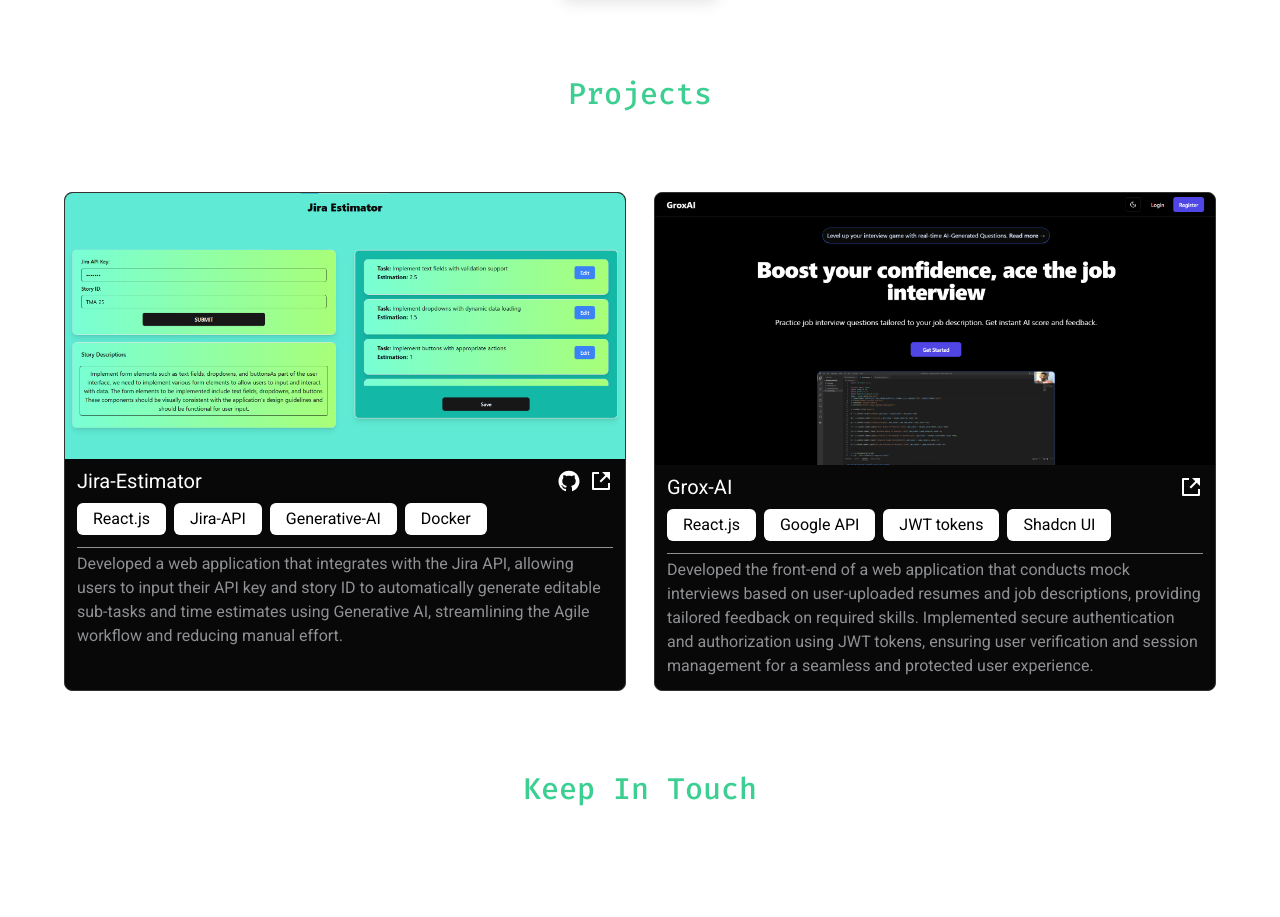
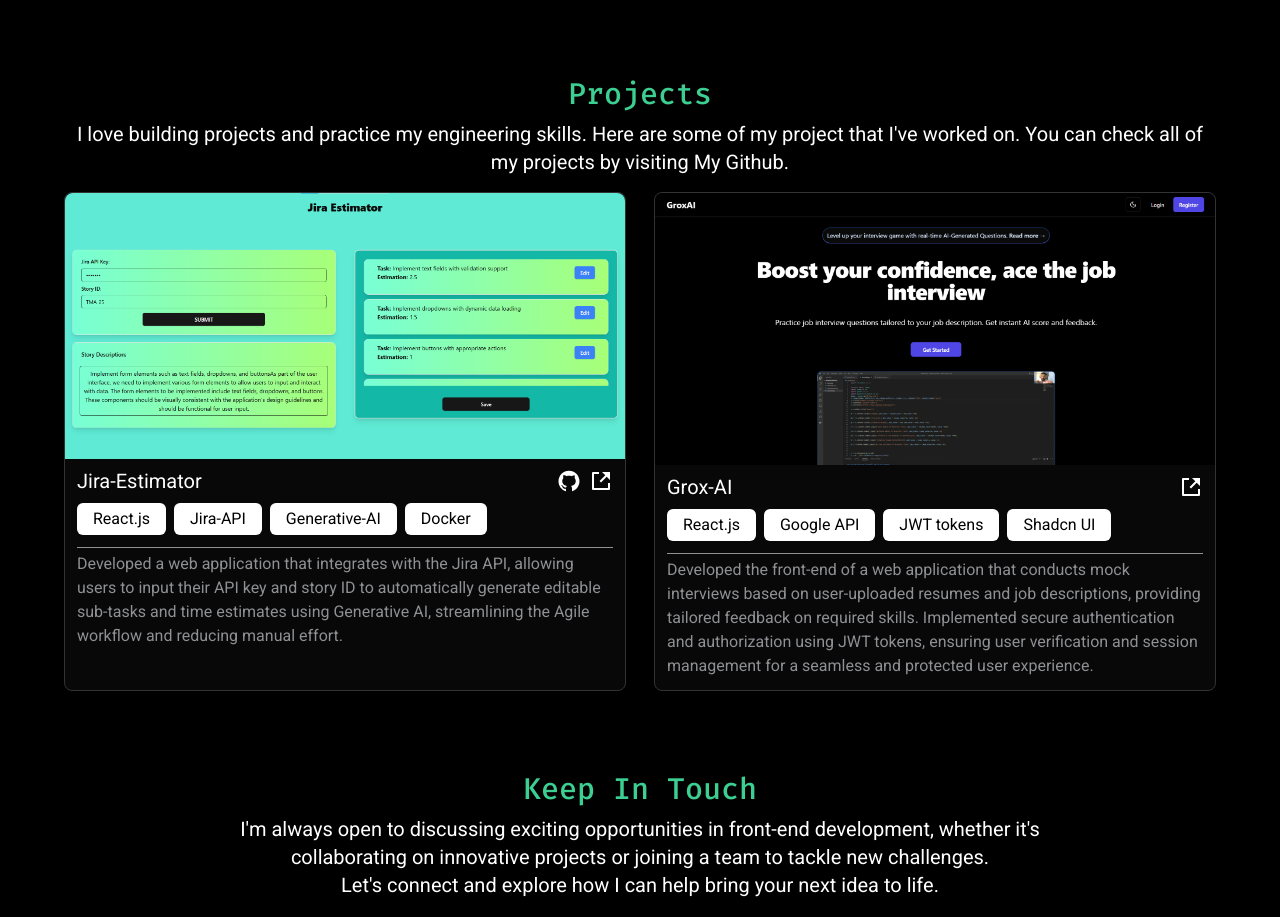
Before and after one commit to rishavmahapatra/dev-portfolio, a Next.js app: page / in a window 1280 px wide. Shown: the part 1780-2697 px from the top of the page. Built offline with nearby package versions, Linux system fonts and the light colour scheme.

Commit message:
body-background black

```diff
--- a/src/components/Project.tsx
+++ b/src/components/Project.tsx
@@ -21,8 +21,7 @@
       <SectionHeading>Projects</SectionHeading>
       <SectionParagraph>
         {' '}
-        I love building projects and practice my engineering skills, here&apos;s
-        are some of my project that I&apos;ve worked on and you can check all of
+        I love building projects and practice my engineering skills. Here are some of my project that I&apos;ve worked on. You can check all of
         my projects by visiting My{' '}
         <Link href={'https://github.com/shahnawaz46'}>Github</Link>.
       </SectionParagraph>
--- a/styles/globals.css
+++ b/styles/globals.css
@@ -10,4 +10,8 @@
   padding: 0;
   margin: 0;
   box-sizing: border-box;
+
 }
+body{
+  background-color: black;
+}
```
